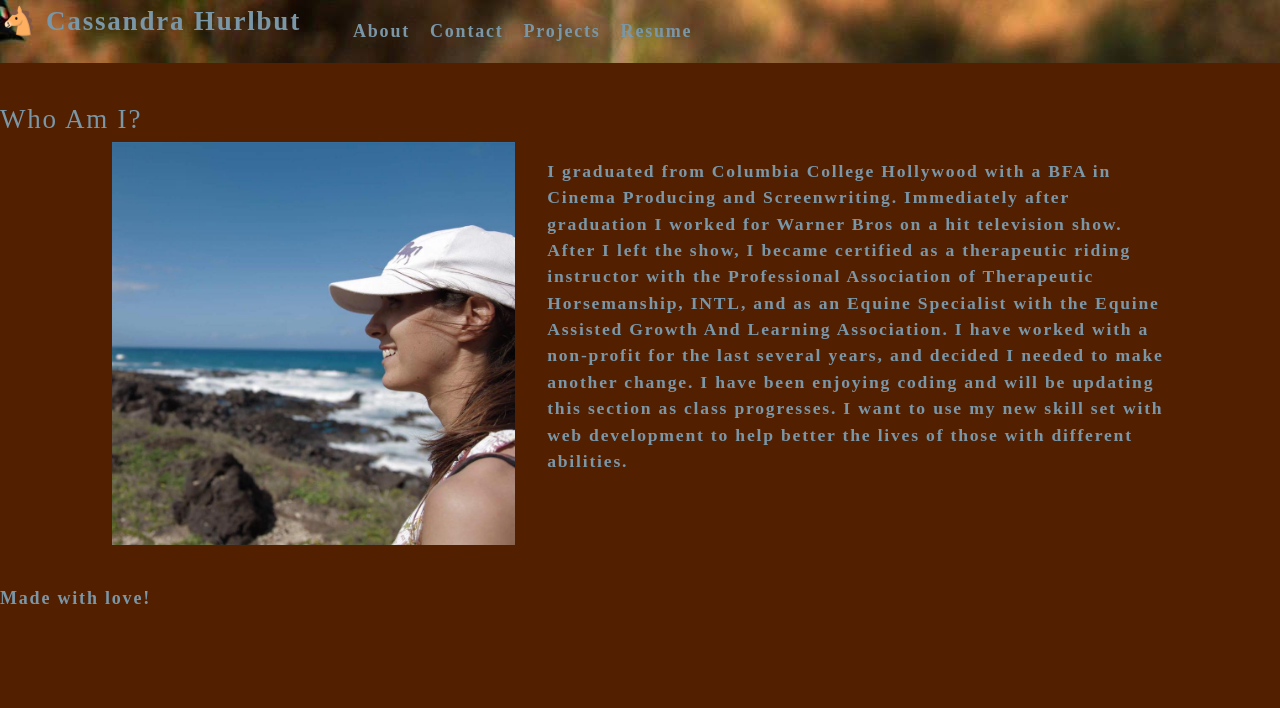
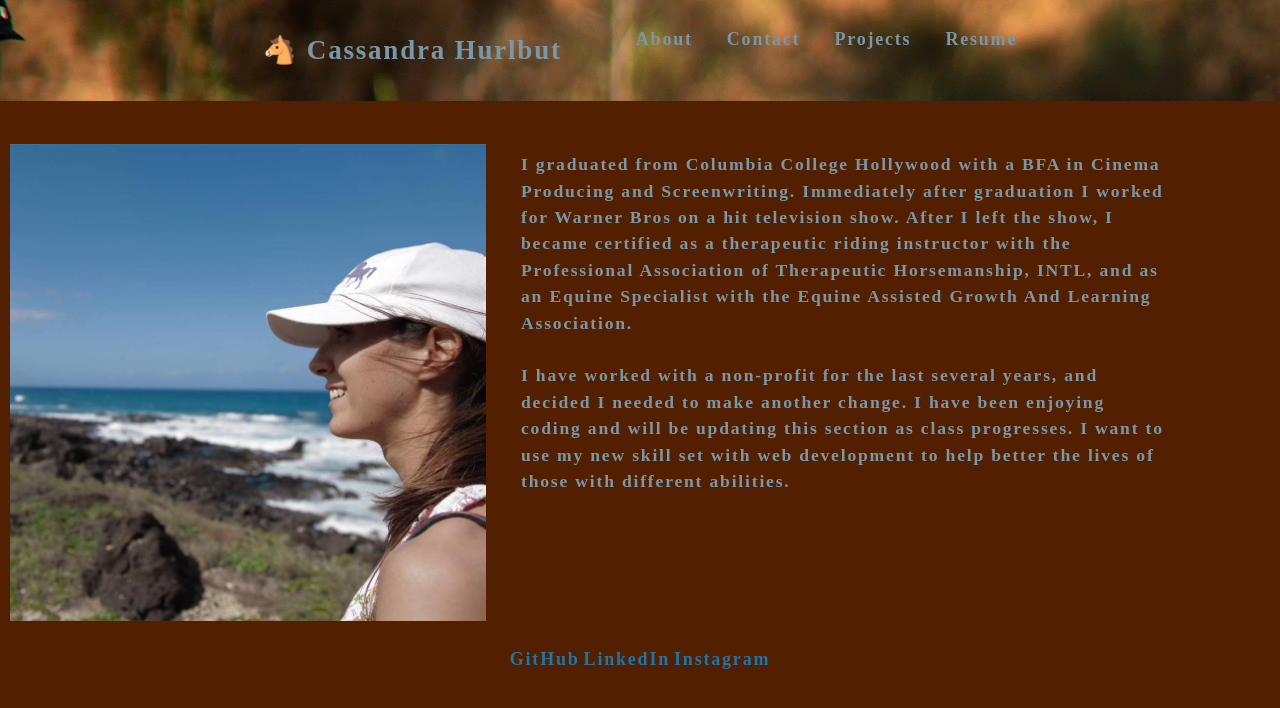
Before and after one commit to clhurlbut/React-Portfolio, a React (Create React App) app: page / in a window 1280 px wide. Shown: the top 708 px of the page. Built offline with nearby package versions, Linux system fonts and the light colour scheme.

Commit message:
about halfway through styling

```diff
--- a/package.json
+++ b/package.json
@@ -34,5 +34,8 @@
       "last 1 firefox version",
       "last 1 safari version"
     ]
+  },
+  "devDependencies": {
+    "@iconify/icons-openmoji": "^1.1.7"
   }
 }
--- a/public/index.html
+++ b/public/index.html
@@ -1,14 +1,12 @@
 <!DOCTYPE html>
 <html lang="en">
+
 <head>
   <meta charset="utf-8" />
   <link rel="icon" href="%PUBLIC_URL%/favicon.ico" />
   <meta name="viewport" content="width=device-width, initial-scale=1" />
   <meta name="theme-color" content="#000000" />
-    <meta
-      name="description"
-      content="Web site created using create-react-app"
-    />
+  <meta name="description" content="Web site created using create-react-app" />
   <link rel="apple-touch-icon" href="%PUBLIC_URL%/logo192.png" />
   <!--
       manifest.json provides metadata used when your web app is installed on a
@@ -24,8 +22,9 @@
       work correctly both with client-side routing and a non-root public URL.
       Learn how to configure a non-root public URL by running `npm run build`.
     -->
-    <title>React App</title>
+  <title>Cassandra Hurlbut</title>
 </head>
+
 <body>
   <noscript>You need to enable JavaScript to run this app.</noscript>
   <div id="root"></div>
@@ -40,4 +39,5 @@
       To create a production bundle, use `npm run build` or `yarn build`.
     -->
 </body>
+
 </html>
--- a/src/components/Footer/index.js
+++ b/src/components/Footer/index.js
@@ -1,14 +1,13 @@
 import React from "react"
+
 
 function Footer() {
     return (
 
-        <footer className="footer" >
-          Made with love!
-
-           {/*  <a href="https://github.com/clhurlbut" target="_blank" rel="noreferrer" id="footerLink"><span className="iconify" data-icon="ant-design:github-outlined" data-inline="false"></span></a>
-            <a href="https://www.linkedin.com/in/clhurlbut/" target="_blank" rel="noreferrer" id="footerLink"><span className="iconify" data-icon="openmoji:linkedin" data-inline="false"></span></a>
-            <a href="https://www.instagram.com/cassbut/" target="_blank" rel="noreferrer" id="footerLink"><span className="iconify" data-icon="openmoji:instagram" data-inline="false"></span></a> */}
+        <footer >
+            <a href="https://github.com/clhurlbut" target="_blank" rel="noreferrer" id="footerLink">GitHub</a>
+            <a href="https://www.linkedin.com/in/clhurlbut/" target="_blank" rel="noreferrer" id="footerLink">LinkedIn</a>
+            <a href="https://www.instagram.com/cassbut/" target="_blank" rel="noreferrer" id="footerLink">Instagram</a>
         </footer>
     )
 }
--- a/src/components/Navigation/index.js
+++ b/src/components/Navigation/index.js
@@ -3,16 +3,16 @@ import React from 'react';
 function Navigation(props) {
     const tabs = ['About', 'Contact', 'Projects', 'Resume'];
     return (
-        <header className="header flex-row">
+        <header className="header flex-wrap">
             <h2>
                 <a href="/">
                     <span >🐴</span> Cassandra Hurlbut
           </a>
             </h2>
-            <nav>
-                <ul className="flex-row">
+            <nav >
+                <ul className="flex-wrap">
                     {tabs.map(tab => (
-                        <li className="mx-1" key={tab}>
+                        <li key={tab}>
                             <a
                                 href={'#' + tab.toLowerCase()}
                                 onClick={() => props.handlePageChange(tab)}
--- a/src/components/Pages/About/index.js
+++ b/src/components/Pages/About/index.js
@@ -3,16 +3,19 @@ import ProfilePhoto from '../../../assets/photos/biopic.jpg';
 
 function AboutMe() {
     return (
-        <section className="about my-5" id='About'>
-            <h1 id="about">Who Am I?</h1>
+        <section className="about" id='About'>
             <div className="flex-row container">
-                <img className="px-2 bio-img" src={ProfilePhoto} alt="Cassie on the beach with a hat" />
-                <div className="my-2 px-2">
+                <img className="bio-img" src={ProfilePhoto} alt="Cassie on the beach with a hat" />
+                <div>
                     <p>
                         I graduated from Columbia College Hollywood with a BFA in Cinema Producing and Screenwriting.
                         Immediately after graduation I worked for Warner Bros on a hit television show. After I left the show, I became certified as a
                         therapeutic riding instructor with the Professional Association of Therapeutic Horsemanship, INTL, and as an Equine Specialist with
-                        the Equine Assisted Growth And Learning Association. I have worked with a non-profit for the last several years, and decided I needed to make another change. I have been
+                        the Equine Assisted Growth And Learning Association.
+                        <br></br>
+                        <br></br>
+
+                        I have worked with a non-profit for the last several years, and decided I needed to make another change. I have been
                         enjoying coding and will be updating this section as class progresses. I want to use my new skill set with web development
                         to help better the lives of those with different abilities.
           </p>
--- a/src/components/Pages/Contact/index.js
+++ b/src/components/Pages/Contact/index.js
@@ -37,7 +37,7 @@ function Contact() {
     };
 
     return (
-        <section className="contact container" id='Contact'>
+        <section className="container" id='Contact'>
             <h1>Contact Me!</h1>
             <form id="contact-form" onSubmit={handleSubmit}>
                 <div>
--- a/src/components/Pages/Projects/index.js
+++ b/src/components/Pages/Projects/index.js
@@ -49,22 +49,24 @@ function Projects() {
 
 
     return (
-        <div className="projects flex-wrap container" id='Projects'>
+        <div className="flex-wrap">
             {allProjects.map(project => {
                 return (
 
-                    <div className="card px-2 my-2 space-around">
-                        <div>
-                            <img src={require(`../../../assets/photos/${project.image}`).default} alt="screenshot of project" className="padding border" />
-                            <div>
-                                <h4>{project.name}</h4>
-                                <p>{project.description}</p>
+                    <div id="flip-card">
+                        <div id="flip-data">
+                            <div id="flip-front">
+                                <img src={require(`../../../assets/photos/${project.image}`).default} alt="screenshot of project" className="padding border" />
+                                <div className="project-card">
+                                    <h3 className="project-name">{project.name}</h3>
+                                    <p className="project-description">{project.description}</p>
+                                </div>
                             </div>
-                        </div>
-                        <div >
-                            <div>
-                                <p><a href={project.github} target="_blank" ><strong>Github </strong></a> </p>
-                                <a href={project.deployed} target="_blank" className="align-middle"><strong>Deployed App</strong></a>
+                            <div id="flip-back">
+                                <div>
+                                    <p><a href={project.github} target="_blank" rel="noreferrer" ><strong>Github </strong></a> </p>
+                                    <p><a href={project.deployed} target="_blank" rel="noreferrer" className="align-middle"><strong>Deployed App</strong></a></p>
+                                </div>
                             </div>
                         </div>
                     </div>
--- a/src/index.css
+++ b/src/index.css
@@ -41,16 +41,12 @@ body {
   font-family: 'Nexa Demo', bold;
 }
 
-h1, h2, h3, h4, h5, h6 {
-  font-family: 'Nexa Demo', bold;
-  font-weight: 500;
-  margin: 5px 0;
-  line-height: 1.25;
-}
-
 p {
   font-size: 1.1rem;
-  margin-top: 0;
+  margin: 10px;
+  border: 5px;
+  padding: 25px;
+  justify-content: center;
 }
 
 a {
@@ -66,10 +62,15 @@ a:hover {
 
 header {
   background: var(--header-img);
+  margin: auto;
+  padding: var(--spacing-one);
 }
 
 header a {
   color: var(--lighter);
+  padding: 7px 15px;
+  margin-left: 2px;
+  margin-right: 2px;
 }
 
 button {
@@ -95,15 +96,13 @@ button[disabled] {
 
 .bio-img {
   max-width: 40%;
+  height: fit-content;
 }
 
 img {
-  max-width: 100%;
-  object-fit: contain;
-}
-
-span[role='img'] {
-  cursor: default;
+  max-width: 70%;
+  padding-top: 28px;
+  padding-bottom: 8px;
 }
 
 form {
@@ -144,11 +143,16 @@ textarea {
   padding: 5px;
 }
 
+.margin {
+  margin: 0 auto;
+  margin-top: 1em;
+}
+
 .container {
-  width: 85%;
+  margin: 10px 5px 10px 5px;
+  padding: 5px;
+  width: 100%;
   max-width: 1200px;
-  margin-left: auto;
-  margin-right: auto;
 }
 
 .flex-row {
@@ -158,6 +162,7 @@ textarea {
 .flex-wrap {
   display: flex;
   flex-wrap: wrap;
+  justify-content: center;
 }
 
 .space-between {
@@ -172,53 +177,62 @@ textarea {
   justify-content: flex-end;
 }
 
-.mx-1 {
-  margin-right: var(--spacing-one);
-  margin-left: var(--spacing-one);
+#flip-card {
+  background-color: transparent;
+  width: 300px;
+  height: 400px;
+  perspective: 1000px;
 }
 
-.mx-2 {
-  margin-right: var(--spacing-two);
-  margin-left: var(--spacing-two);
+#flip-data {
+  position: relative;
+  width: 100%;
+  height: 100%;
+  text-align: center;
+  transition: transform 0.7s;
+  transform-style: preserve-3d;
+  box-shadow: 2px 8px 12px 2px rgba(0, 0, 0, 0.2);
 }
 
-.my-1 {
-  margin-top: var(--spacing-one);
-  margin-bottom: var(--spacing-one);
+#flip-card:hover #flip-data {
+  transform: rotateY(180deg);
 }
 
-.my-2 {
-  margin-top: var(--spacing-two);
-  margin-bottom: var(--spacing-two);
+#flip-front, #flip-back {
+  position: absolute;
+  width: 100%;
+  height: 100%;
+  padding: 5px;
+  border: 2px solid rgb(8, 8, 8);
+  border-radius: 20px;
+  -webkit-backface-visibility: hidden;
+  backface-visibility: hidden;
 }
 
-.my-5 {
-  margin-top: var(--spacing-five);
-  margin-bottom: var(--spacing-five);
+#flip-front {
+  background-color: #cccccc;
+  color: var(--darker);
 }
 
-.px-1 {
-  padding-right: var(--spacing-one);
-  padding-left: var(--spacing-one);
+#flip-back {
+  background-color: #cccccc;
+  color: var(--darker);
+  transform: rotateY(180deg);
+  display: flex;
+  align-items: center;
+  justify-content: center;
 }
 
-.px-2 {
-  padding-right: var(--spacing-two);
-  padding-left: var(--spacing-two);
+.project-name {
+  padding: 3px;
 }
 
-.py-1 {
-  padding-top: var(--spacing-one);
-  padding-bottom: var(--spacing-one);
-}
-
-.py-2 {
-  padding-top: var(--spacing-two);
-  padding-bottom: var(--spacing-two);
+.project-description {
+  padding: 3px;
 }
 
 .card {
-  width: 25%;
+  /* width: 25%; */
   text-align: center;
 }
 
@@ -246,3 +260,13 @@ a {
 .navActive {
   color: var(--secondary);
 }
+
+footer {
+  position: sticky;
+  bottom: 0;
+  left: 0;
+  width: 100%;
+  display: flex;
+  justify-content: center;
+  margin-bottom: 0;
+}
```
Also changed, not shown: src/components/Pages/Resume/index.js (+5 -5 lines), 1 other file (tests, documents, lock files or other folders). Lines whose indentation alone changed are shown as unchanged.
